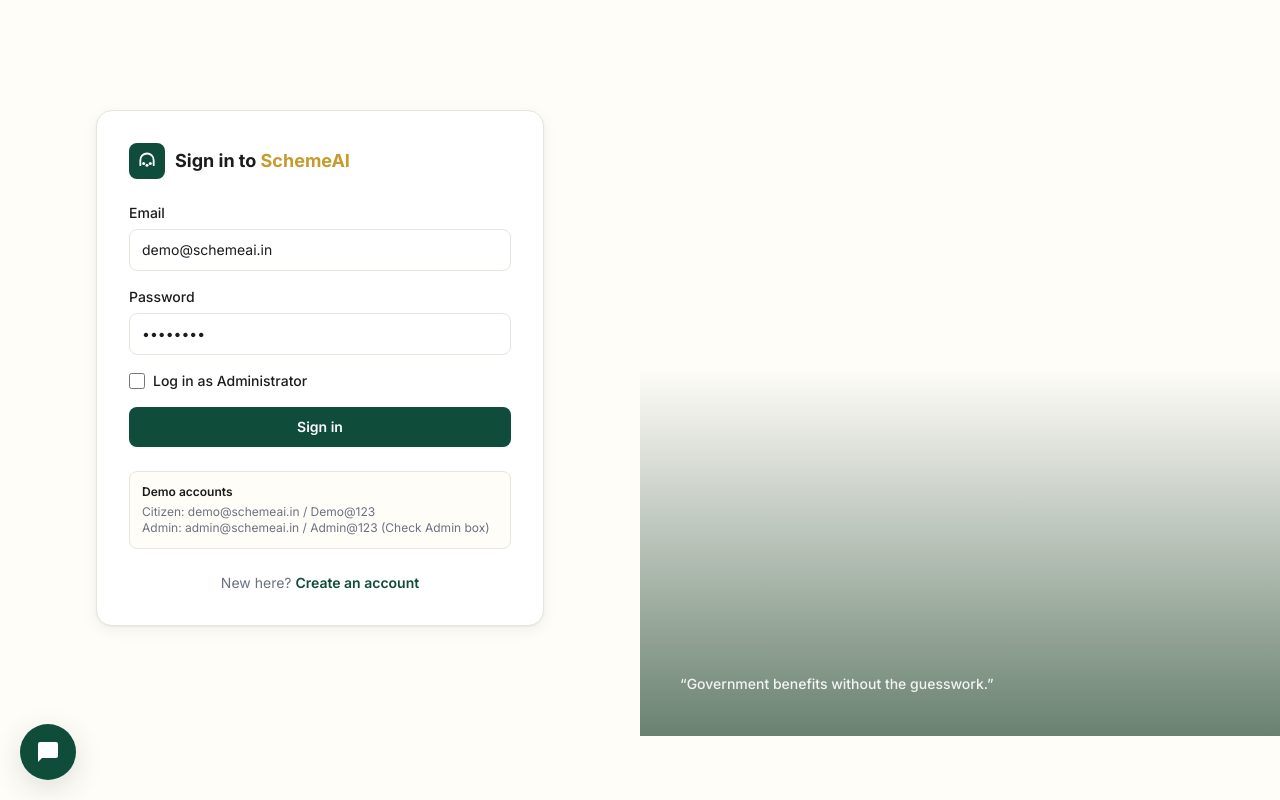
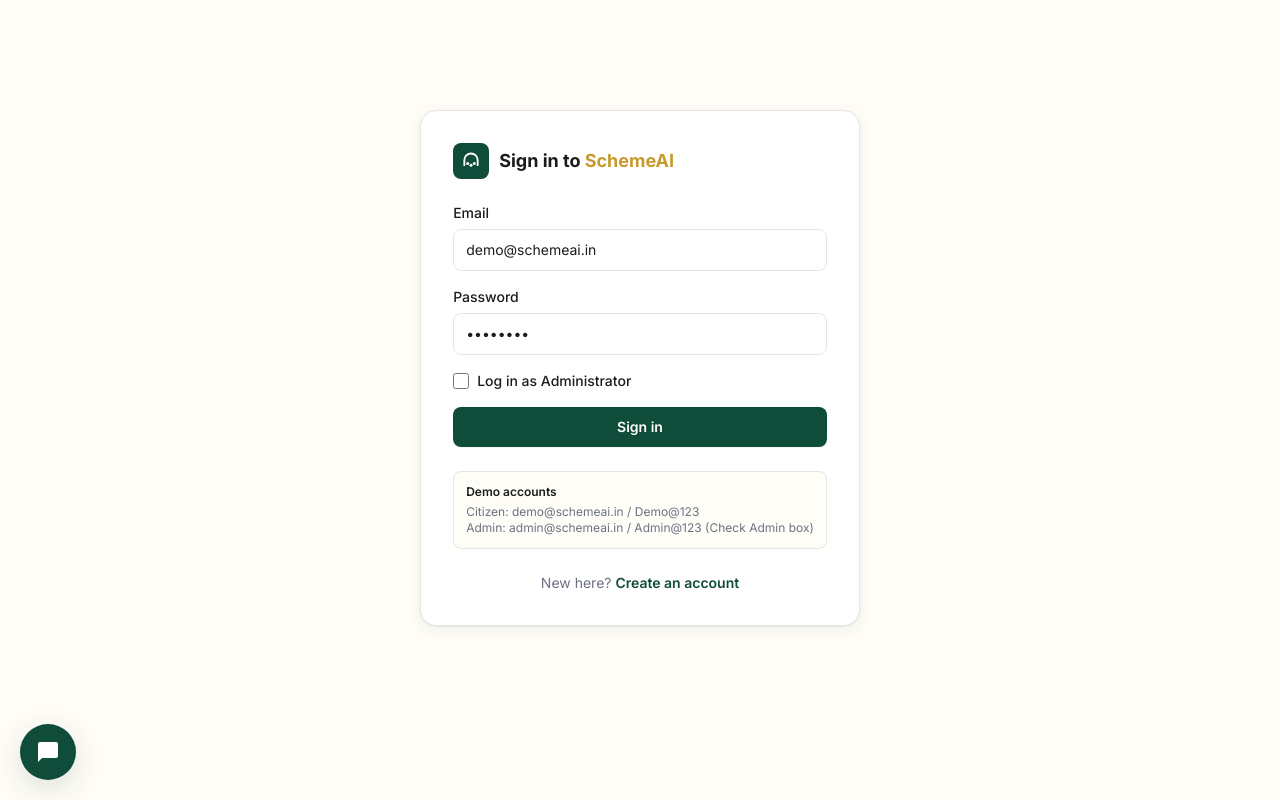
Before and after one commit to venun4548/SchemeAI, a React (Vite) app in the folder frontend/: page /login in a window 1280 px wide. Built offline with nearby package versions, Linux system fonts and the light colour scheme.

Commit message:
Remove image from login page

```diff
--- a/frontend/src/pages/auth/Login.jsx
+++ b/frontend/src/pages/auth/Login.jsx
@@ -34,7 +34,7 @@
   }
 
   return (
-    <div className="min-h-[calc(100vh-4rem)] bg-cream grid lg:grid-cols-2">
+    <div className="min-h-[calc(100vh-4rem)] bg-cream flex items-center justify-center">
       {/* Login form — calm negative space */}
       <div className="flex items-center justify-center px-4 py-12">
         <div className="w-full max-w-md">
@@ -109,15 +109,6 @@
         </div>
       </div>
 
-      {/* Secure access image slot — subject right, calm negative space */}
-      <div className="relative hidden lg:block min-h-[560px]">
-        <SmartImage slot="login-side" fill />
-        <div className="absolute inset-0 flex flex-col justify-end p-10 bg-gradient-to-t from-green-950/60 via-transparent to-transparent">
-          <p className="text-white/90 font-medium leading-relaxed max-w-sm text-sm">
-            “Government benefits without the guesswork.”
-          </p>
-        </div>
-      </div>
     </div>
   )
 }
```
